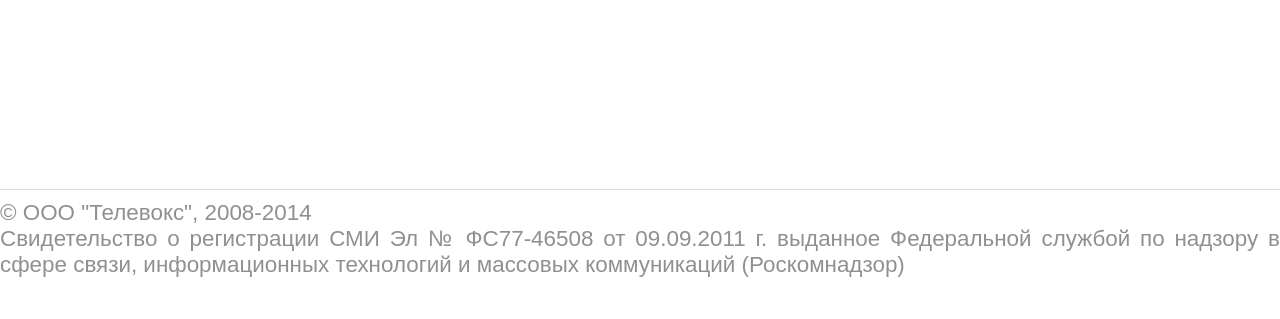
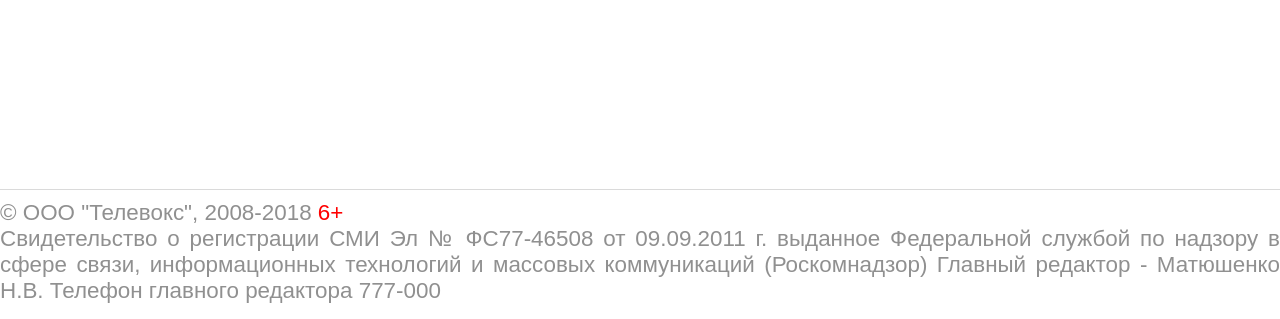
Before and after one commit to beebikun/www-foxy, a Django app: template templates/404.html in a window 1280 px wide. Shown: the part 481-800 px from the top of the page. Run offline with Django 3.2, Linux system fonts and the light colour scheme; the template is opened without the code that fills it, so the values that code supplies are empty; parts of the project's set-up code (start-up, migrations or seed data) failed here and were passed over; some libraries are stand-ins or nearby versions.

Commit message:
update footer

```diff
--- a/templates/404.html
+++ b/templates/404.html
@@ -30,8 +30,10 @@
     <footer>
         <div class="content-inner">
             <div class="content-inner-left">
-                &copy; ООО "Телевокс", 2008-2014<br>
+                &copy; ООО "Телевокс", 2008-2018 <span style="color: red">6+</span><br>
                 Свидетельство о регистрации СМИ  Эл № ФС77-46508 от 09.09.2011 г. выданное Федеральной службой по надзору в сфере связи, информационных технологий и массовых коммуникаций (Роскомнадзор)
+                Главный редактор - Матюшенко Н.В.
+                Телефон главного редактора 777-000
             </div>
         </div>
     </footer>
```
